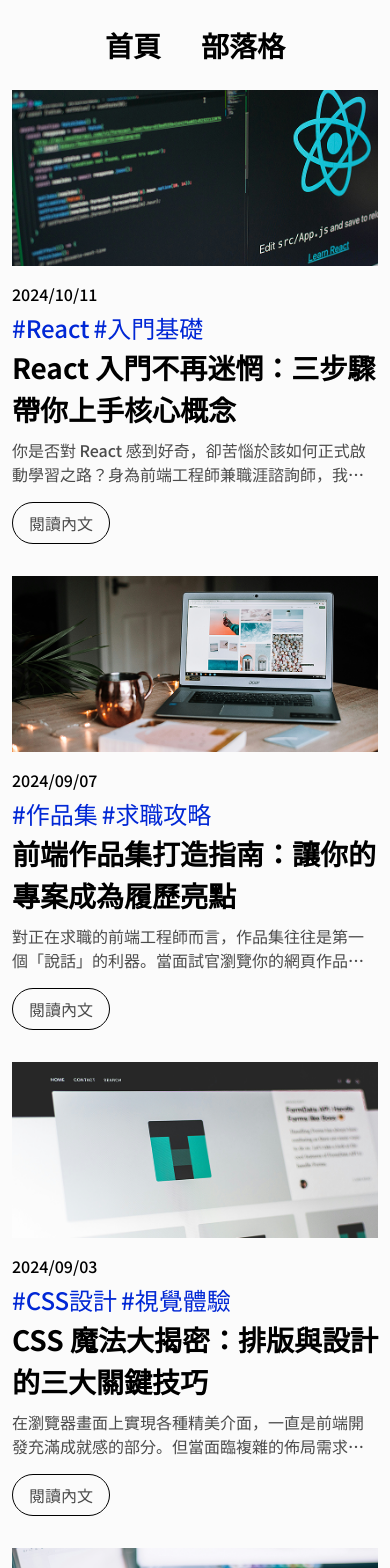
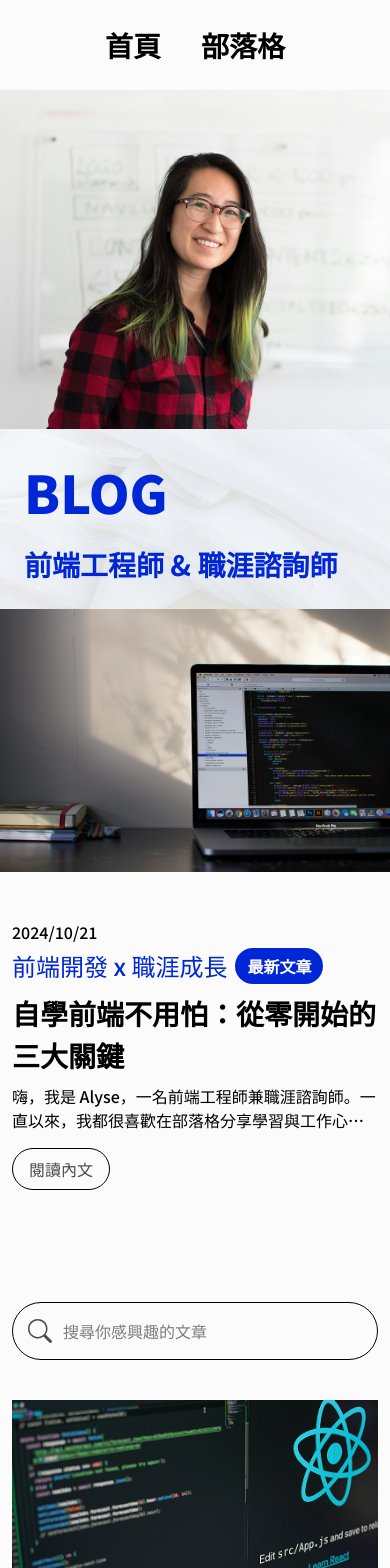
Before and after one commit to leave3310/hex-react-portfolio, a React (Vite) app: page /#/blog in a window 390 px wide. Shown: the top 1568 px of the page. Built offline with nearby package versions, Linux system fonts and the light colour scheme.

Commit message:
feat: 完成 blog page

```diff
--- a/src/pages/blog/index.tsx
+++ b/src/pages/blog/index.tsx
@@ -1,8 +1,12 @@
 import { useState } from 'react'
+import { Link } from "react-router";
 
 import Default from '@/layouts/Default.tsx'
 import Card from './components/Card.tsx'
 
+import heroSection from "@/assets/images/hero_section.png"
+import heroSection2 from "@/assets/images/hero_section2.png"
+import aboutSection from "@/assets/images/about_section.png"
 import photo4 from "@/assets/images/photo4.png"
 import photo1 from "@/assets/images/photo1.png"
 import photo2 from "@/assets/images/photo2.png"
@@ -14,6 +18,13 @@ import photo7 from "@/assets/images/photo7.png"
 import photo8 from "@/assets/images/photo8.png"
 import photo11 from "@/assets/images/photo11.png"
 import photo10 from "@/assets/images/photo10.png"
+import SearchIcon from "@/assets/images/svg/search.svg?react"
+import YTIcon from '@/assets/images/yt.png'
+import PodcastIcon from '@/assets/images/podcast.png'
+import FBIcon from '@/assets/images/fb.png'
+import LinkedinIcon from '@/assets/images/linkedin.png'
+import IGIcon from '@/assets/images/ig.png'
+
 const cardList = [
     {
         imgSrc: photo4,
@@ -99,7 +110,48 @@ export default function Blog() {
     const [currentPage, setCurrentPage] = useState(0)
     return (
         <Default>
-            <div className='max-w-[1296px] mx-auto grid xl:grid-cols-3 grid-cols-1 md:grid-cols-2 gap-x-6 gap-y-[32px] md:gap-y-20 mb-10 px-[12px]'>
+            <div className='xl:flex'>
+                <div className='xl:w-1/2'>
+                    <img src={heroSection} alt="hero-section" className='w-full' />
+                </div>
+                <div className='xl:w-1/2 flex justify-center flex-col bg-cover bg-center xl:pl-[80px] px-[24px] py-[24px]' style={{ backgroundImage: `url(${heroSection2})` }}>
+                    <h1 className='xl:text-[120px] text-[52px] font-black uppercase text-primary mb-3 '>blog</h1>
+                    <p className='text-[28px] font-bold text-primary'>前端工程師 & 職涯諮詢師</p>
+                </div>
+            </div>
+            <div className='xl:flex items-center '>
+                <div className='xl:w-1/2'>
+                    <img src={aboutSection} alt="about-section" className='w-full' />
+                </div>
+                <div className='xl:w-1/2 xl:pl-[24px] max-w-[636px] px-3 pt-[48px]'>
+                    <div className='text-black text-[16px] font-medium mb-1'>
+                        2024/10/21
+                    </div>
+                    <div className='flex mb-2'>
+                        <h2 className='text-primary text-[24px] font-medium mr-2'>
+                            前端開發 x 職涯成長
+                        </h2>
+                        <div className='rounded-[40px] bg-primary text-white text-[16px] font-bold py-[6px] px-3'>
+                            最新文章
+                        </div>
+                    </div>
+                    <h3 className='text-black text-[28px] font-bold mb-2'>
+                        自學前端不用怕：從零開始的三大關鍵
+                    </h3>
+                    <p className='line-clamp-2 font-medium text-[16px] mb-4'>
+                        嗨，我是 Alyse，一名前端工程師兼職涯諮詢師。一直以來，我都很喜歡在部落格分享學習與工作心得，也常有讀者問：「我想轉職/自學前端，該從哪裡開始？」 其實自學的過程既自由又具挑戰性。我整理了三大關鍵，幫助你在短期內建立紮實基礎，並快速累積實戰經驗。希望能替你的前端之路帶來一些啟發與動力！
+                    </p>
+                    <Link to="/blog/detail" className="rounded-[40px] text-text py-2 px-4 border border-black inline-block hover:bg-black hover:text-white transition-colors">
+                        閱讀內文
+                    </Link>
+                </div>
+            </div>
+            <div className='pt-[112px] xl:pt-[80px] max-w-[1296px] mx-auto px-[12px]'>
+                <div className='mb-10 relative mx-auto min-w-[351px] max-w-[416px] xl:ml-0'>
+                    <SearchIcon className='w-6 h-6 absolute top-1/2 left-4 -translate-y-1/2 text-text text-text' />
+                    <input type="text" className='border border-solid p-4 rounded-[40px] w-full pl-[50px] font-medium text-[16px] ' placeholder='搜尋你感興趣的文章' />
+                </div>
+                <div className='grid xl:grid-cols-3 grid-cols-1 md:grid-cols-2 gap-x-6 gap-y-[32px] md:gap-y-20 mb-10'>
                     {
                         cardList.map((card, index) => (
                             <Card key={index} {...card} />
@@ -131,7 +183,19 @@ export default function Blog() {
                         &gt;
                     </button>
                 </nav>
-
+                <div className='py-[80px] justify-between hidden xl:flex'>
+                    <a href="mailto:alysewang@hexschool.com" className='text-[32px] font-medium text-black'>
+                        alysewang@hexschool.com
+                    </a>
+                    <div className='flex gap-x-[24px]'>
+                        <img src={YTIcon} alt='youtube' />
+                        <img src={PodcastIcon} alt="podcast" />
+                        <img src={FBIcon} alt="fb" />
+                        <img src={LinkedinIcon} alt="linkedin" />
+                        <img src={IGIcon} alt="ig" />
+                    </div>
+                </div>
+            </div>
         </Default>
     );
 }
```
Lines whose indentation alone changed are shown as unchanged.
